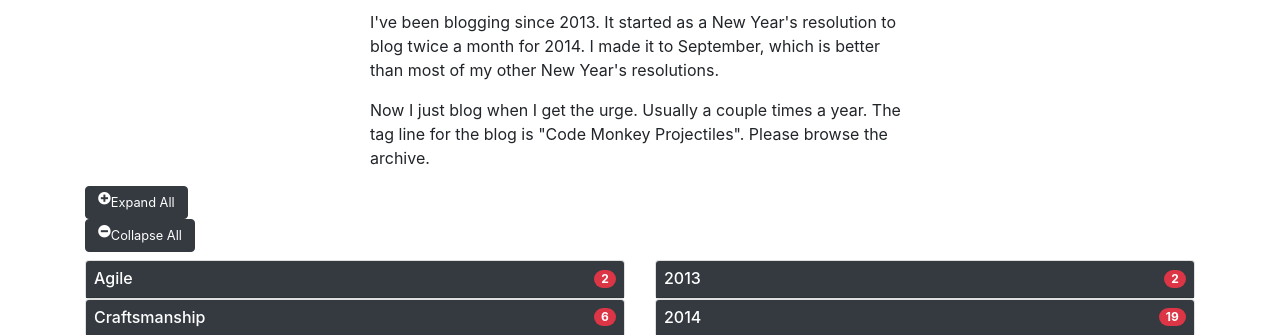
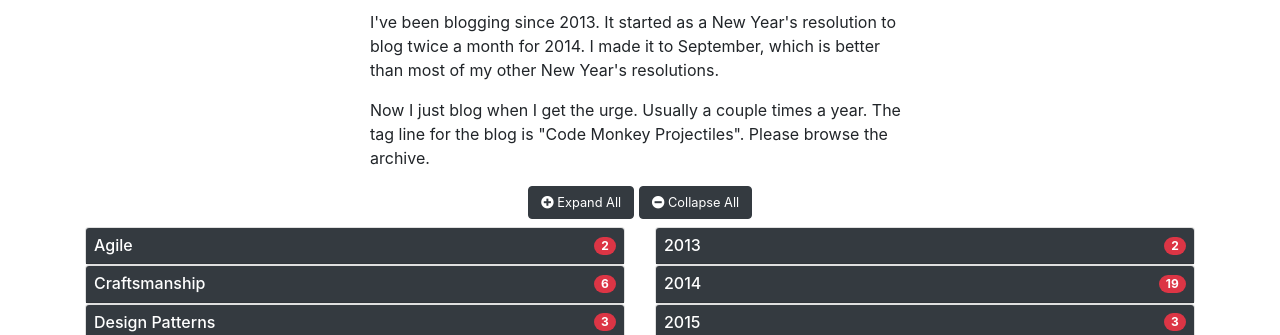
Before and after one commit to TimothyK/TimothyK.github.io, a plain HTML site: page blog/index.html in a window 1280 px wide. Shown: the part 125-460 px from the top of the page. Drawn offline with nearby package versions, Linux system fonts and the light colour scheme.

Commit message:
fix expand collapse button style

```diff
--- a/blog/css/style.css
+++ b/blog/css/style.css
@@ -15,6 +15,6 @@ footer a:hover {
   color: #99ccff;
 }
 
-.btn-toolbar {
+.button-small {
   font-size: 0.8rem;
 }
--- a/blog/index.html
+++ b/blog/index.html
@@ -57,11 +57,11 @@
     <div class="container">
       <div class="row mb-2">
         <div class="col text-center">
-          <button class="btn btn-dark btn-toolbar" onclick="expandAll()">
+          <button class="btn btn-dark button-small" onclick="expandAll()">
             <i class="fas fa-plus-circle"></i>
             Expand All
           </button>
-          <button class="btn btn-dark btn-toolbar" onclick="collapseAll()">
+          <button class="btn btn-dark button-small" onclick="collapseAll()">
             <i class="fas fa-minus-circle"></i>
             Collapse All
           </button>
```
